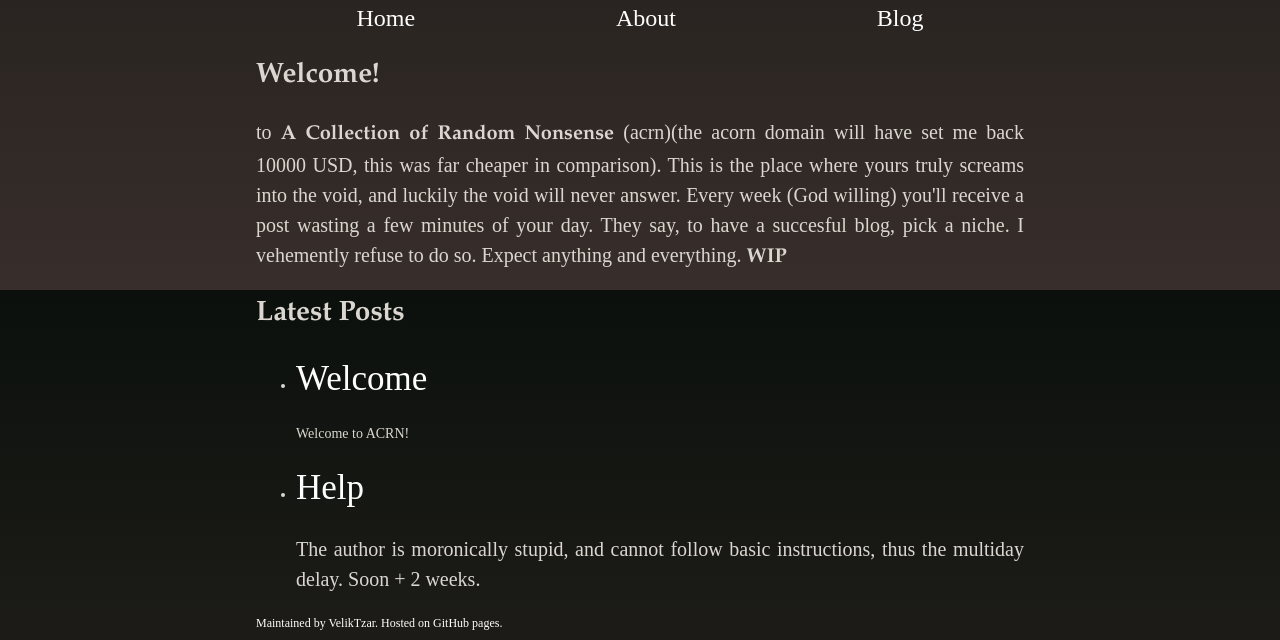
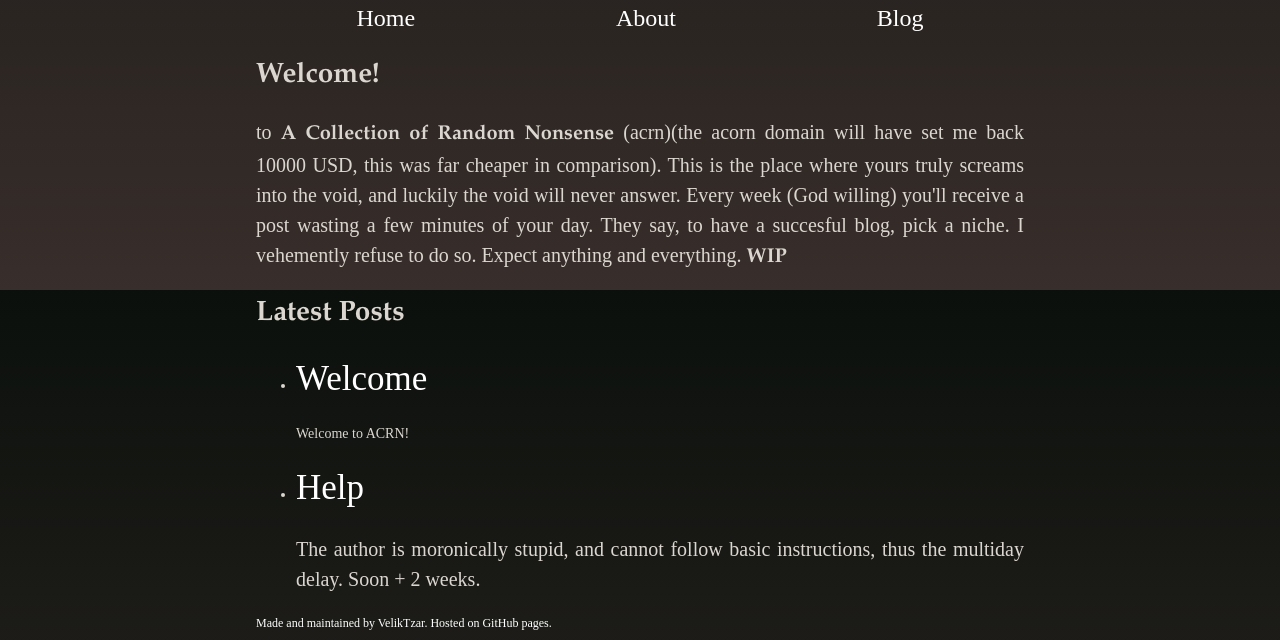
Before and after one commit to VelikTzar/acrn, a Jekyll site: the page built from index.html, in a window 1280 px wide. Shown: the part 610-1250 px from the top of the page. Built offline with Jekyll 4.4.1, drawn with Linux system fonts in a browser that asks for light colours; some web fonts are replaced.

Commit message:
Update default.html

```diff
--- a/_layouts/default.html
+++ b/_layouts/default.html
@@ -21,7 +21,7 @@
     </div>
 
     <div class="footer">
-      <h1><a href="https://github.com/VelikTzar">Maintained by VelikTzar.</a> <a href="https://github.com/VelikTzar/acrn">Hosted on GitHub pages.</a></h1>
+      <h1><a href="https://github.com/VelikTzar">Made and maintained by VelikTzar.</a> <a href="https://github.com/VelikTzar/acrn">Hosted on GitHub pages.</a></h1>
     </div>
 
 
```
